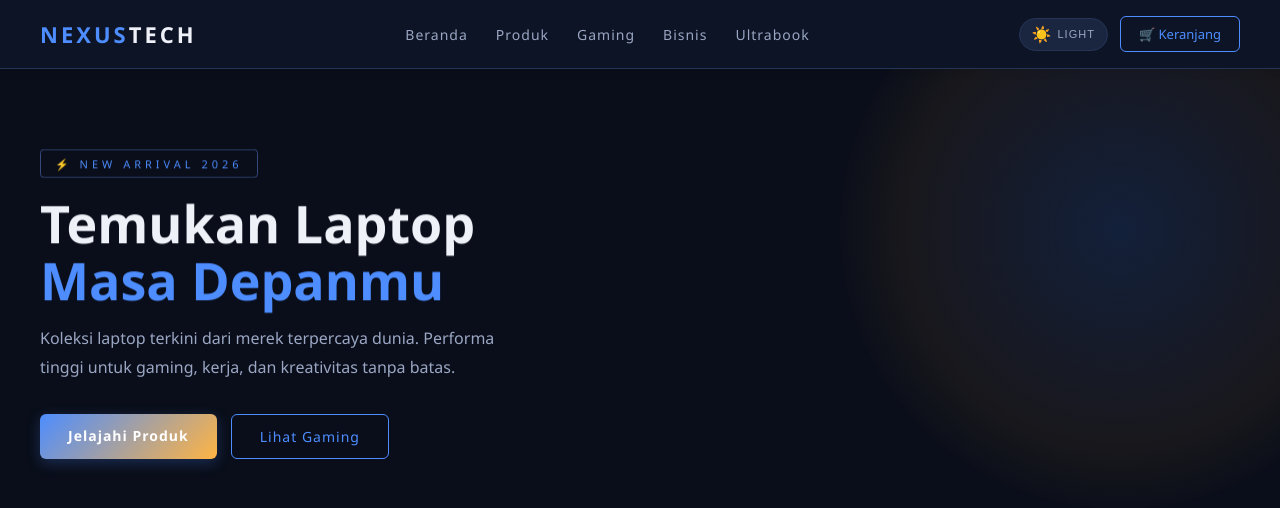
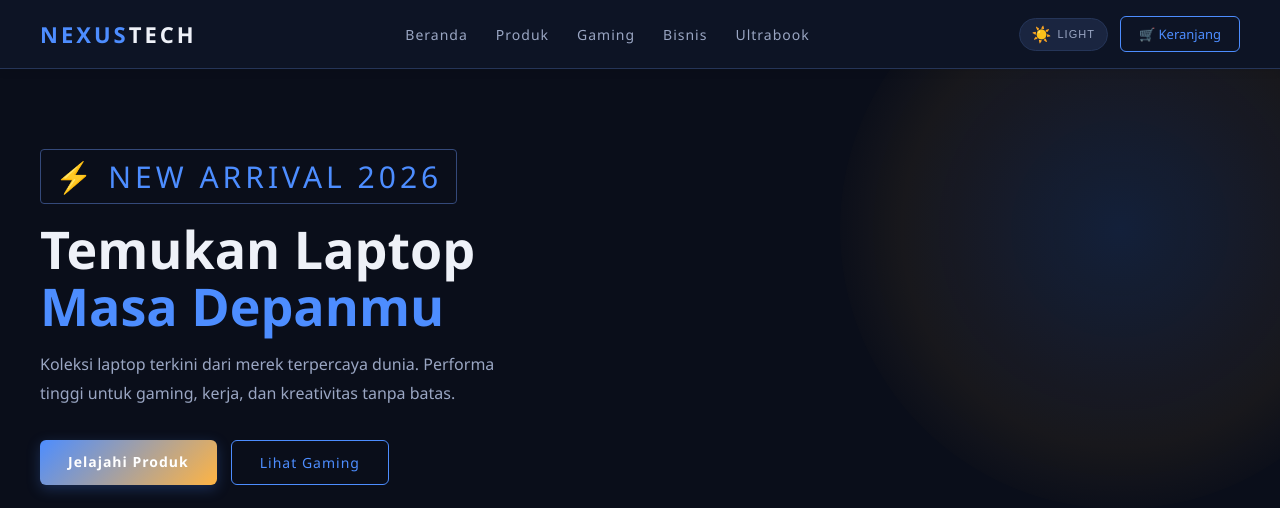
Before and after one commit to doomspire008-rgb/nexustech, a Django app: page / in a window 1280 px wide. Shown: the top 508 px of the page. Run offline with Django 5.2, Linux system fonts and the light colour scheme; data comes from the database, SQL or seed files in the repository.

Commit message:
ubah font new arrival

```diff
--- a/myproject/settings.py
+++ b/myproject/settings.py
@@ -32,7 +32,7 @@ SECRET_KEY = 'django-insecure-2^4g#r%)*_q5pvyr@o*7w4kzhz)xwxp42xkp&&wg9(w%+xchkp
 # SECURITY WARNING: don't run with debug turned on in production!
 DEBUG = True
 
-ALLOWED_HOSTS = [ 'nexustech-2kdv.onrender.com' ]
+ALLOWED_HOSTS = [ 'nexustech-2kdv.onrender.com', 'localhost', '127.0.0.1' ]
 
 
 # Application definition
--- a/produk/templates/produk/index.html
+++ b/produk/templates/produk/index.html
@@ -8,7 +8,7 @@
     .hero { padding: 80px 40px; display: flex; flex-direction: column; align-items: flex-start; border-bottom: 1px solid var(--border); position: relative; overflow: hidden; }
     .hero-blob { position: absolute; top: -120px; right: -120px; width: 560px; height: 560px; border-radius: 50%; background: radial-gradient(circle, rgba(77,141,255,0.14) 0%, rgba(255,180,67,0.06) 55%, transparent 75%); pointer-events: none; will-change: transform; }
     .hero-content { position: relative; z-index: 1; display: flex; flex-direction: column; align-items: flex-start; will-change: transform, opacity; }
-    .hero-tag { font-size: 11px; color: var(--accent); letter-spacing: 4px; text-transform: uppercase; margin-bottom: 16px; border: 1px solid var(--border2); padding: 6px 14px; border-radius: 4px; display: inline-block; }
+    .hero-tag { font-size: 30px; color: var(--accent); letter-spacing: 4px; text-transform: uppercase; margin-bottom: 16px; border: 1px solid var(--border2); padding: 6px 14px; border-radius: 4px; display: inline-block; }
     .hero-title { font-size: 52px; font-weight: 700; line-height: 1.1; margin-bottom: 16px; color: var(--text-primary); }
     .hero-title span { color: var(--accent); }
     .hero-sub { font-size: 16px; color: var(--text-secondary); margin-bottom: 32px; max-width: 500px; line-height: 1.8; }
```
